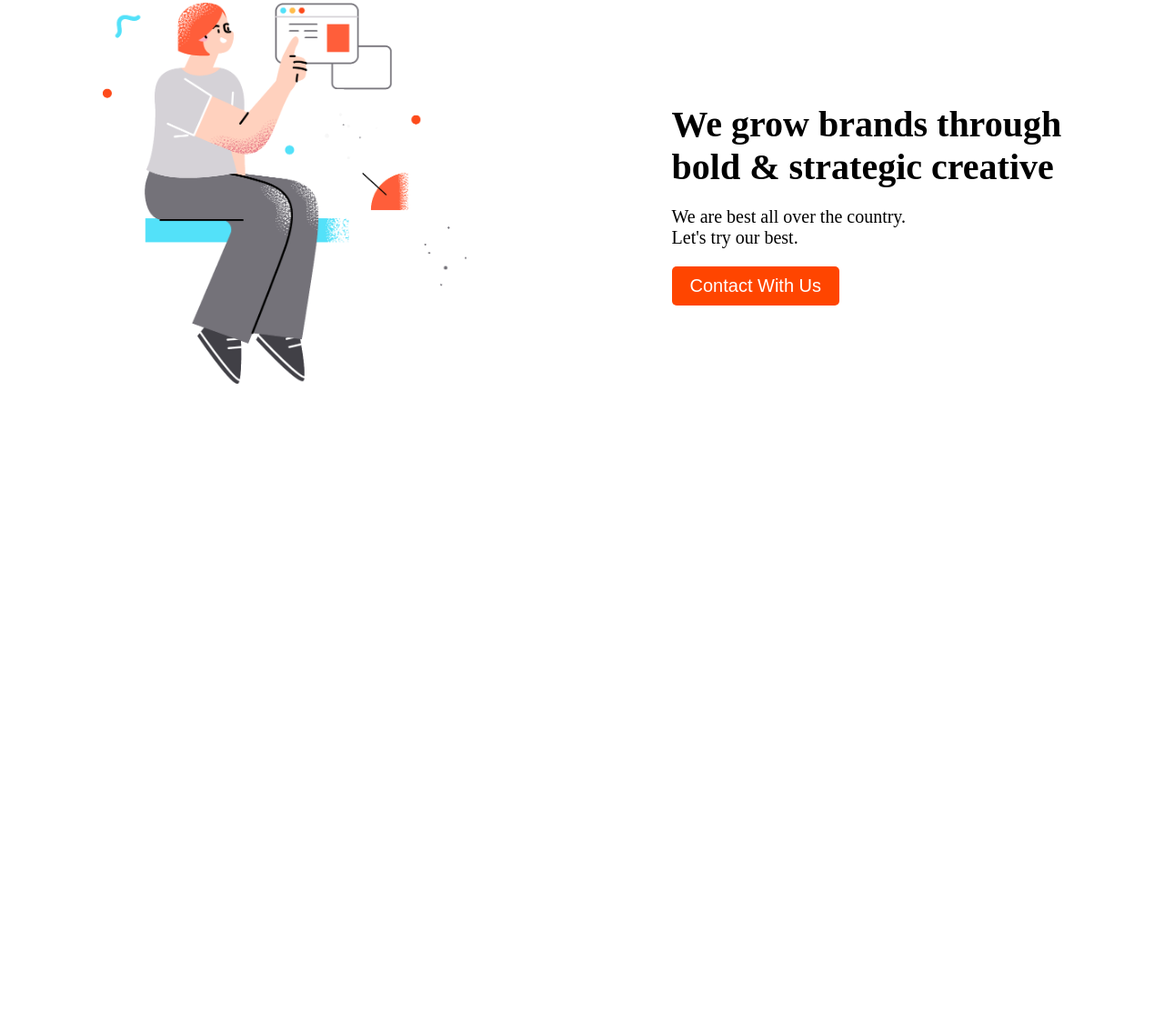
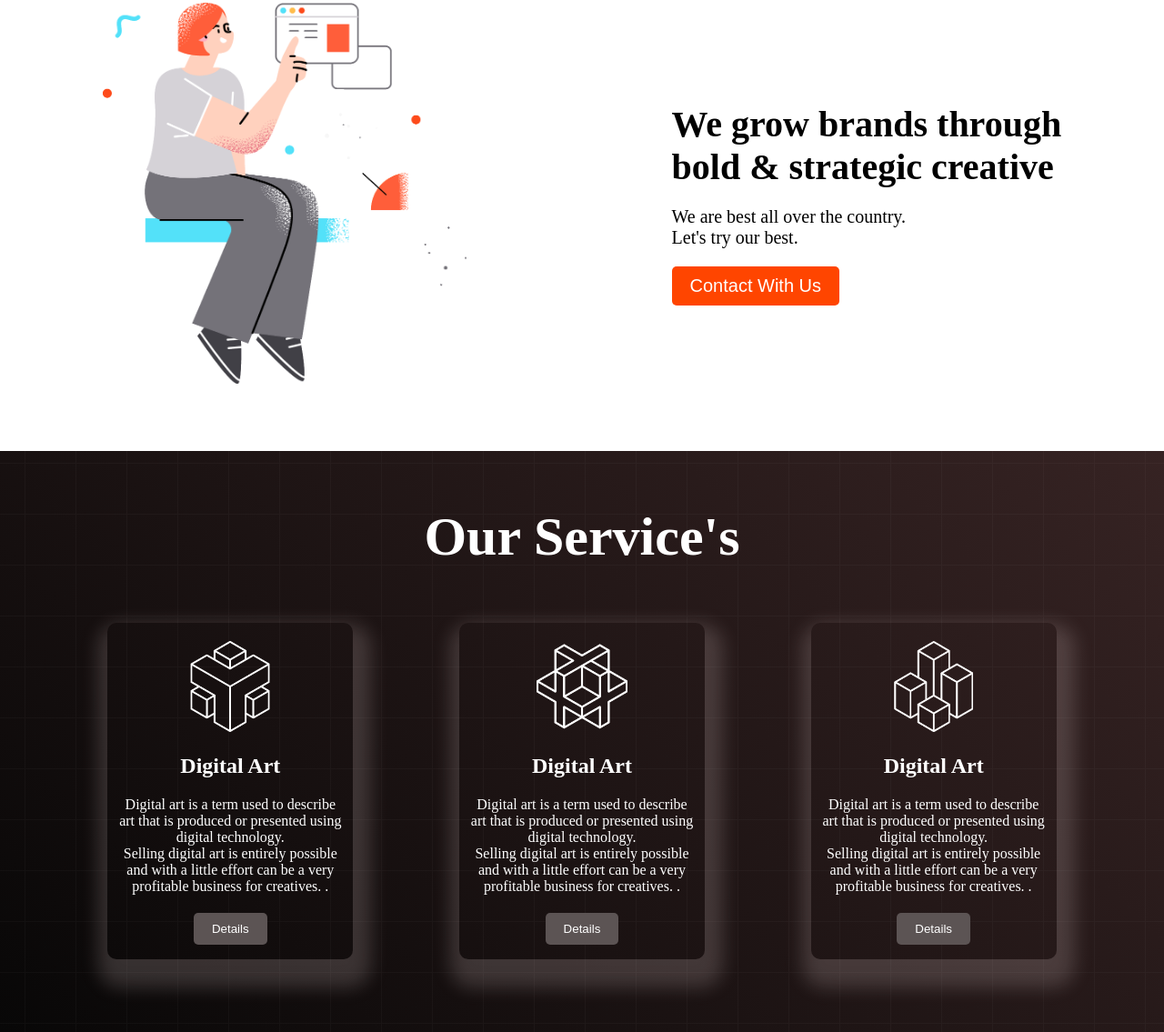
Before and after one commit to chinno0007/Conceptual_Session_01, a plain HTML site: page index.html in a window 1280 px wide. Shown: the part 1069-2204 px from the top of the page at 91% size. Before the commit the page ends 1565 px from the top, so only its background shows below. Drawn offline with Linux system fonts and the light colour scheme.

Commit message:
Service Section Added

```diff
--- a/index.html
+++ b/index.html
@@ -36,6 +36,7 @@
 
         </section>
 
+        <!-- About Section Added -->
         <section>
             <h1 class="about-title">About Us</h1>
             <div class="about-container">
@@ -49,6 +50,34 @@
                     <img class="about-banner-logo" src="./images/section.png" alt="">
                 </div>
             </div>
+        </section>
+
+        <!-- Our Services Section Added -->
+        <section class="all-service-container">
+            <h1 class="service-title">Our Service's</h1>
+            <div  class="service-container">
+                <div class="box-container">
+                    <img class="service-img" src="./icon/0.png" alt="">
+                    <h1 class="service-box-title">Digital Art</h1>
+                    <p>Digital art is a term used to describe art that is produced or presented using digital technology. <br>Selling digital art is entirely possible and with a little effort can be a very profitable business for creatives. .</p>
+
+                    <button class="service-btn">Details</button>
+                </div>
+                <div class="box-container">
+                    <img class="service-img" src="./icon/1.png" alt="">
+                    <h1 class="service-box-title">Digital Art</h1>
+                    <p>Digital art is a term used to describe art that is produced or presented using digital technology. <br>Selling digital art is entirely possible and with a little effort can be a very profitable business for creatives. .</p>
+
+                    <button class="service-btn">Details</button>
+                </div>
+                <div class="box-container">
+                    <img class="service-img" src="./icon/2.png" alt="">
+                    <h1 class="service-box-title">Digital Art</h1>
+                    <p>Digital art is a term used to describe art that is produced or presented using digital technology. <br>Selling digital art is entirely possible and with a little effort can be a very profitable business for creatives. .</p>
+
+                    <button class="service-btn">Details</button>
+                </div>
+            </div>
 
         </section>
 
--- a/style/style.css
+++ b/style/style.css
@@ -83,3 +83,54 @@
 .about-banner-logo{
     width: 400px;
 }
+
+/* service Section */
+.all-service-container
+{
+    color: white;
+
+    padding: 60px;
+    background-color: black;
+    background-image: url("../images/background.png"),linear-gradient(45deg,rgb(8, 7, 7),rgb(54, 35, 35));
+    background-repeat: no-repeat;
+}
+.service-title{
+    font-size:60px;
+    font-weight: bold;
+    text-align: center;
+    color: white;
+}
+.service-container{
+    margin-top: 40px;
+    display: flex;
+    justify-content: space-around;
+    align-items: center;
+
+}
+
+
+.box-container{
+    color: white;
+    text-align: center;
+    padding: 20px 10px;
+    height: 330px;
+    width: 250px;
+    /* border: 5px solid rgb(95, 85, 85); */
+    box-shadow: 5px 16px 20px 15px rgba(233, 210, 210, 0.19);
+    border-radius: 10px;
+    margin: 20px;
+}
+.service-box-title{
+    padding: 20px 0px;
+}
+.service-img{
+    width:100px;
+}
+.service-btn{
+    background-color: rgb(92, 84, 84);
+    padding: 10px 20px;
+    margin: 20px 0px;
+    border: none;
+    border-radius: 5px;
+    color: white;
+}
```
